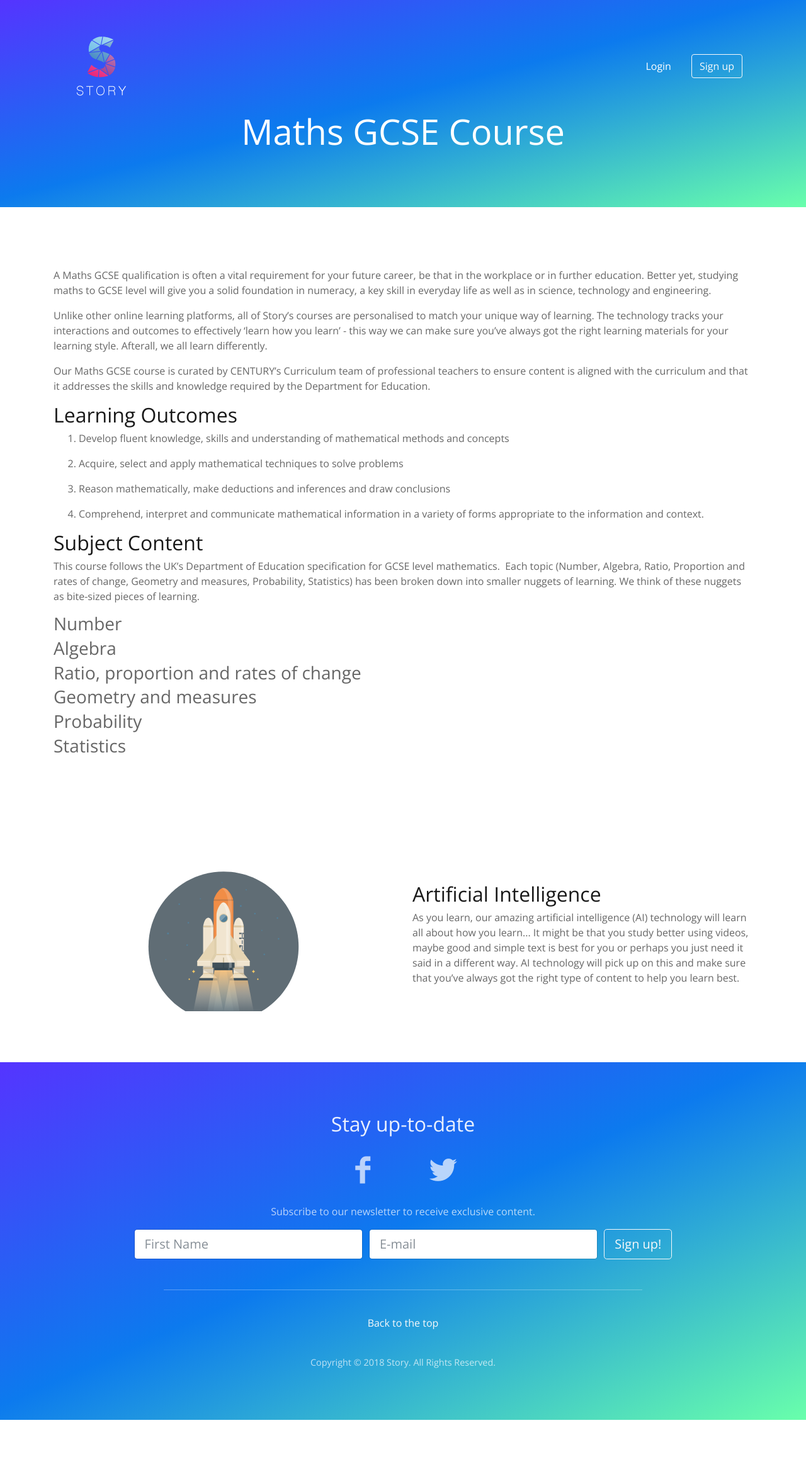
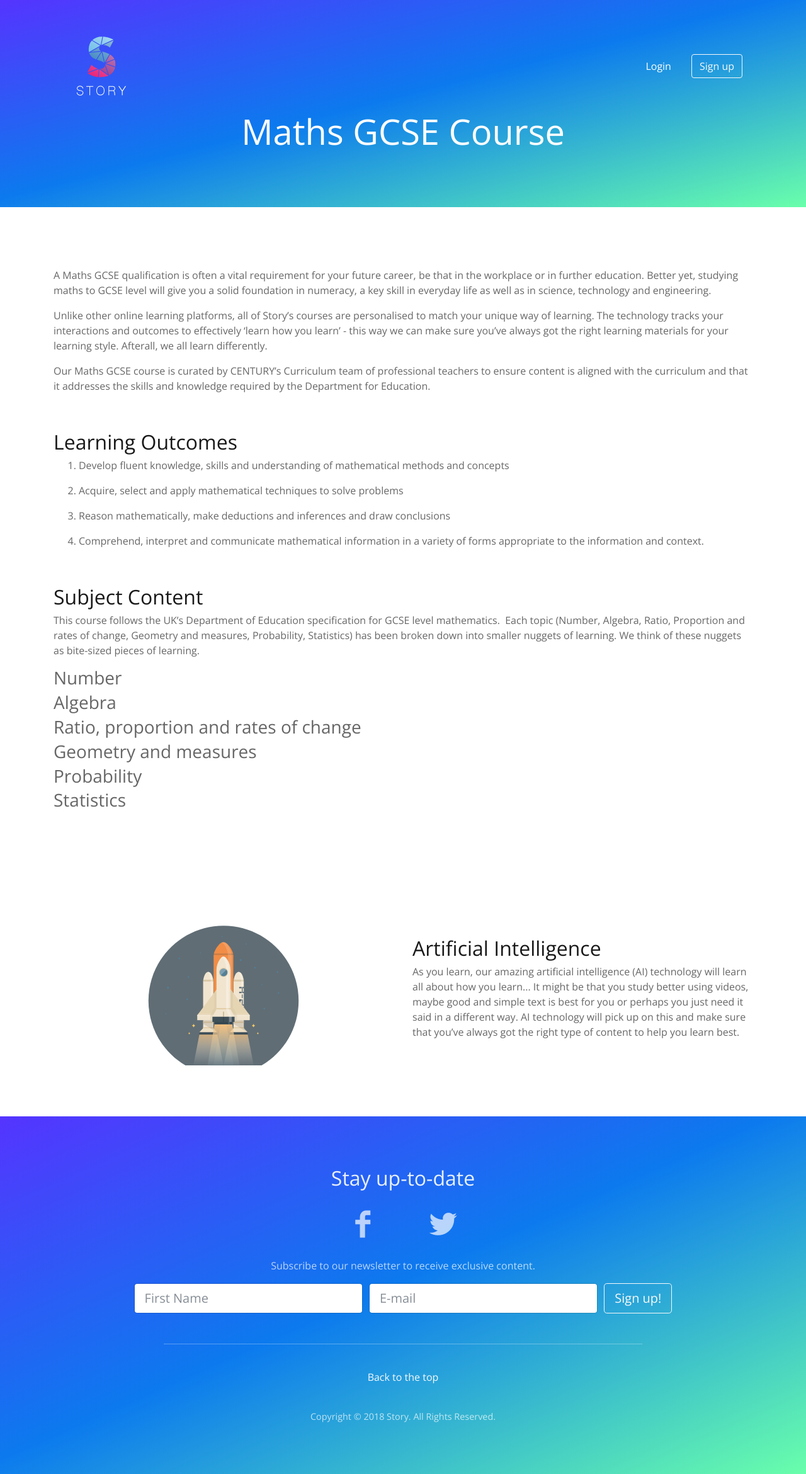
Before and after one commit to story-ai/story-ai.github.io, a Jekyll site: the page built from maths.md, in a window 1280 px wide. Shown: the whole page at 63% size. Built offline with Jekyll 4.4.1, drawn with Linux system fonts in a browser that asks for light colours; before the commit the page ends 2255 px from its top, so only the background shows below that.

Commit message:
Updated 'maths.md' via CloudCannon

```diff
--- a/maths.md
+++ b/maths.md
@@ -60,6 +60,8 @@ Unlike other online learning platforms, all of Story’s courses are personalise
 
 Our Maths GCSE course is curated by CENTURY’s Curriculum team of professional teachers to ensure content is aligned with the curriculum and that it addresses the skills and knowledge required by the Department for Education.
 
+## &nbsp;
+
 ## Learning Outcomes
 
 1. Develop fluent knowledge, skills and understanding of mathematical methods and concepts
@@ -69,6 +71,8 @@ Our Maths GCSE course is curated by CENTURY’s Curriculum team of professional
 3. Reason mathematically, make deductions and inferences and draw conclusions
 
 4. Comprehend, interpret and communicate mathematical information in a variety of forms appropriate to the information and context.
+
+## &nbsp;
 
 ## Subject Content
 
```
